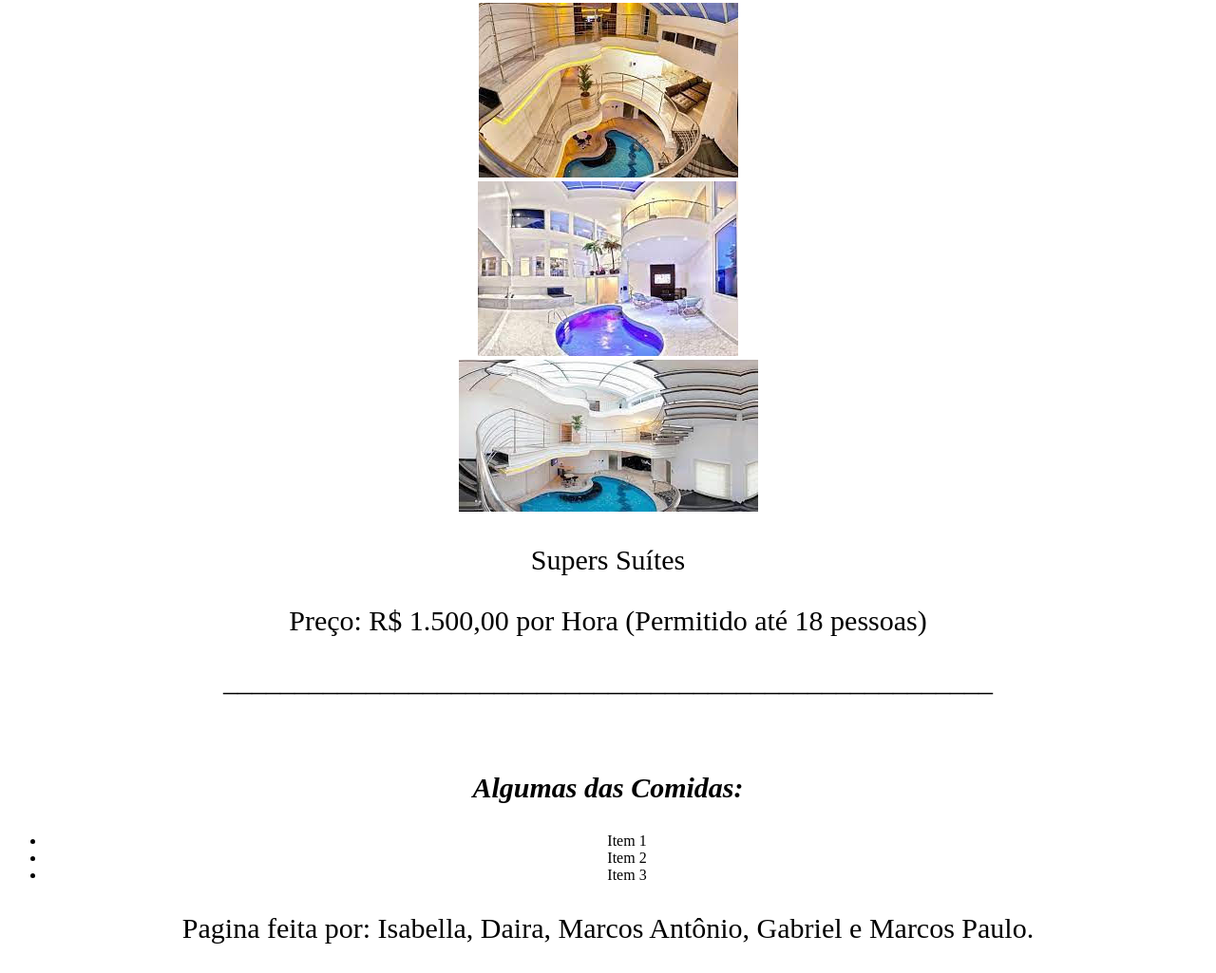
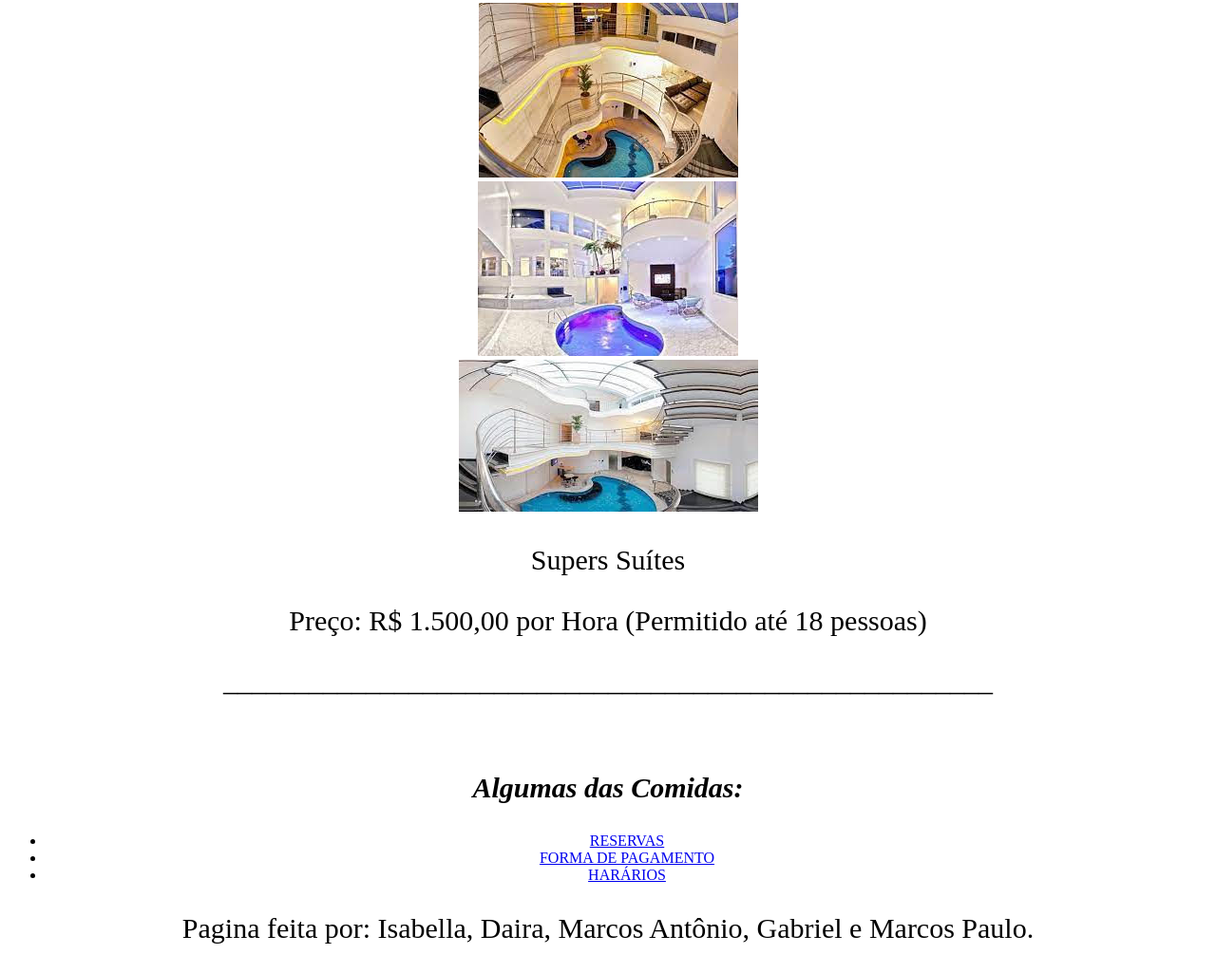
Before and after one commit to RafaGarbin/grupo-5-novo, a plain HTML site: page index.html in a window 1280 px wide. Shown: the part 2556-3581 px from the top of the page at 95% size. Drawn offline with Linux system fonts and the light colour scheme.

Commit message:
Update index.html

```diff
--- a/index.html
+++ b/index.html
@@ -63,9 +63,9 @@
             <h1> <center><p><em><strong>Algumas das Comidas:</strong></em><p></center></h1>
 
                 <ul>
-        <li>Item 1</li>
-        <li>Item 2</li>
-        <li>Item 3</li>
+                     <li><a href="https://www.google.com.br/";>RESERVAS</a></li>
+                     <li><a href="https://www.google.com.br/";>FORMA DE PAGAMENTO</a></li>
+                     <li><a href="https://www.google.com.br/";>HARÁRIOS</a></li>
             </ul>
 
 
```
